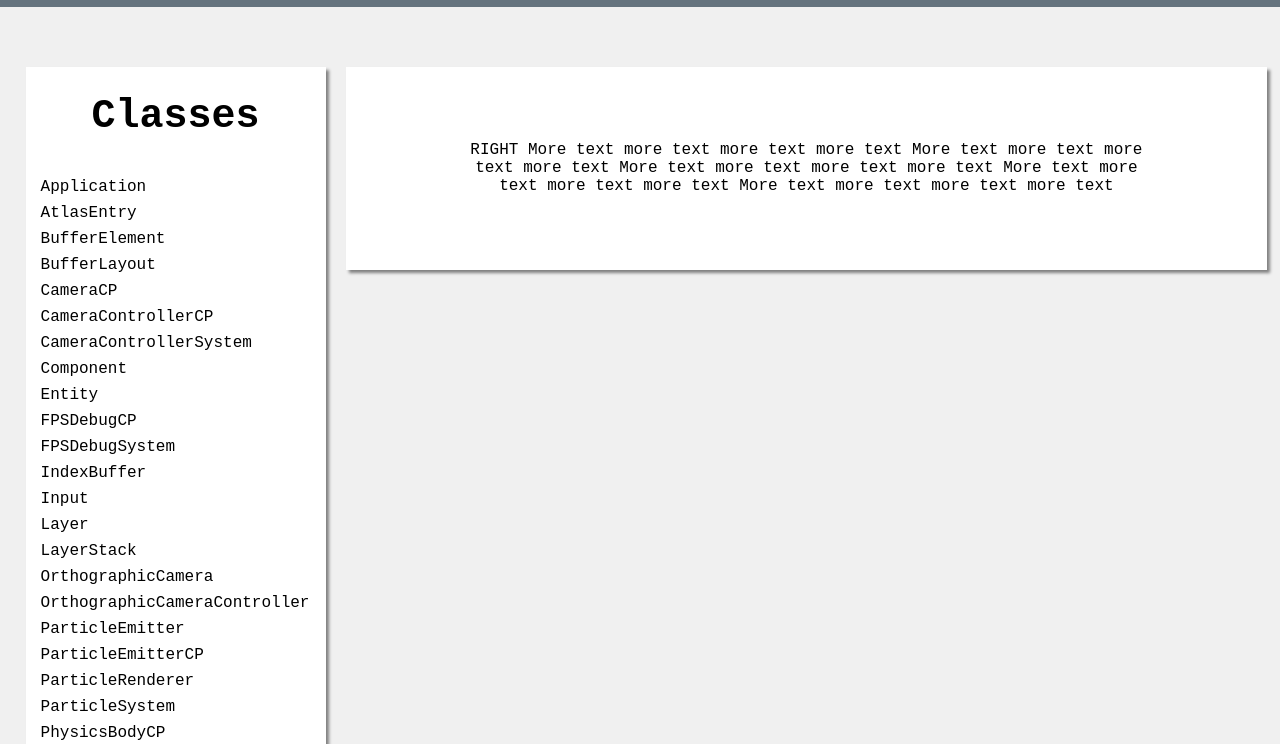
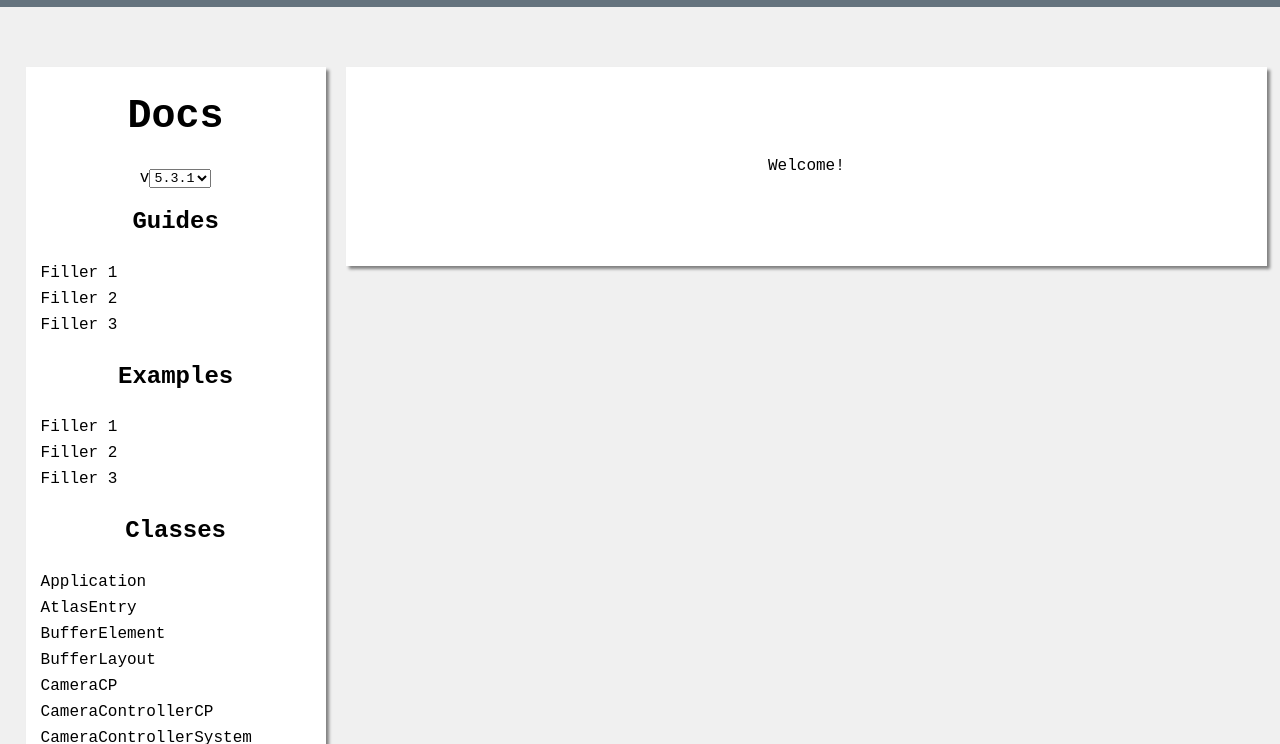
Before and after one commit to polar-js/website, a plain HTML site: page index.html in a window 1280 px wide. Shown: the part 801-1545 px from the top of the page. Drawn offline with Linux system fonts and the light colour scheme.

Commit message:
added version changing dropdown

```diff
--- a/css/stylesheet.css
+++ b/css/stylesheet.css
@@ -148,18 +148,18 @@ td {
     text-align: left;
 }
 
-#classes {
+div.bar ul {
     list-style: none;
     padding: 5px 15px;
     text-align: left;
 }
 
-#classes li {
+div.bar ul li {
     padding-top: 4px;
     padding-bottom: 4px;
 }
 
-#classes li:hover {
+div.bar ul li:hover {
     background-color: #e6e6e6;
     cursor: pointer;
 }
--- a/index.html
+++ b/index.html
@@ -49,17 +49,30 @@
                 </table>
             </div>
             <div class="arrow">
-                <img src="/static/arrow.svg"/>
+                <img onclick="views.arrowClick()" src="/static/arrow.svg"/>
             </div>
         </div>
         <div class="docs">
             <div class="view bar light">
-                <h1>Classes</h1>
+                <h1>Docs</h1> <!-- TODO: Docs and version select should be on the same line-->
+                <span>v<select id="version"></select></span>
+                <h2>Guides</h2>
+                <ul>
+                    <li>Filler 1</li>
+                    <li>Filler 2</li>
+                    <li>Filler 3</li>
+                </ul>
+                <h2>Examples</h2>
+                <ul>
+                    <li>Filler 1</li>
+                    <li>Filler 2</li>
+                    <li>Filler 3</li>
+                </ul>
+                <h2>Classes</h2>
                 <ul id="classes"></ul>
             </div>
             <div class="view main light">
-                RIGHT
-                More text more text more text more text More text more text more text more text More text more text more text more text More text more text more text more text More text more text more text more text
+                <p id="doctext">Welcome!</p>
             </div>
         </div>
     </body>
--- a/js/scripts.js
+++ b/js/scripts.js
@@ -24,7 +24,6 @@ class Documentation {
 
     async getDoc(version) {
         const docs = JSON.parse(localStorage.getItem('docs') || '{}');
-        console.log(docs);
         if (!docs[version]) {
             /*
             const content = await fetch(this.GITHUB_CONTENT + `/JellyAlex/polar.js/docs/${version}.json`);
@@ -55,9 +54,19 @@ class ViewsManager {
         this.docs = new Documentation();
     }
 
-    async loadLatest() {
+    async init() {
         const versions = await this.docs.getVersions();
         const latest = this.docs.getLatest(versions);
+
+        const verSelect = document.getElementById('version');
+        verSelect.addEventListener('change', () => this.versionChanged(), false);
+        versions.forEach(v => {
+            const option = document.createElement('option');
+            option.innerText = v;
+            if (v === latest) option.setAttribute('selected', 'selected');
+            verSelect.appendChild(option);
+        })
+
         const doc = await this.docs.getDoc(latest);
         this.showDoc(doc);
     }
@@ -70,6 +79,13 @@ class ViewsManager {
           });
     }
 
+    async versionChanged() {
+        const verSelect = document.getElementById('version');
+        const option = verSelect.options[verSelect.selectedIndex].value;
+        const doc = await this.docs.getDoc(option);
+        this.showDoc(doc);
+    }
+
     showDoc(doc) {
         const ul = document.getElementById('classes');
         while (ul.firstChild) {
@@ -80,12 +96,18 @@ class ViewsManager {
             .filter(c => c.kindString === 'Class')
             .forEach(c => {
                 const li = document.createElement('li');
-                li.onclick = () => console.log(c);
+                li.onclick = () => document.getElementById('doctext').innerText = JSON.stringify(c);
                 li.innerText = c.name;
                 ul.appendChild(li);
             })
     }
+
+    arrowClick() {
+        console.log('TODO')
+        console.log('If header in view, go down. If no header in view, go to docs');
+        console.log('Also should rotate to match these ^^^^');
+    }
 }
 
 const views = new ViewsManager()
-views.loadLatest();
+views.init();
```
